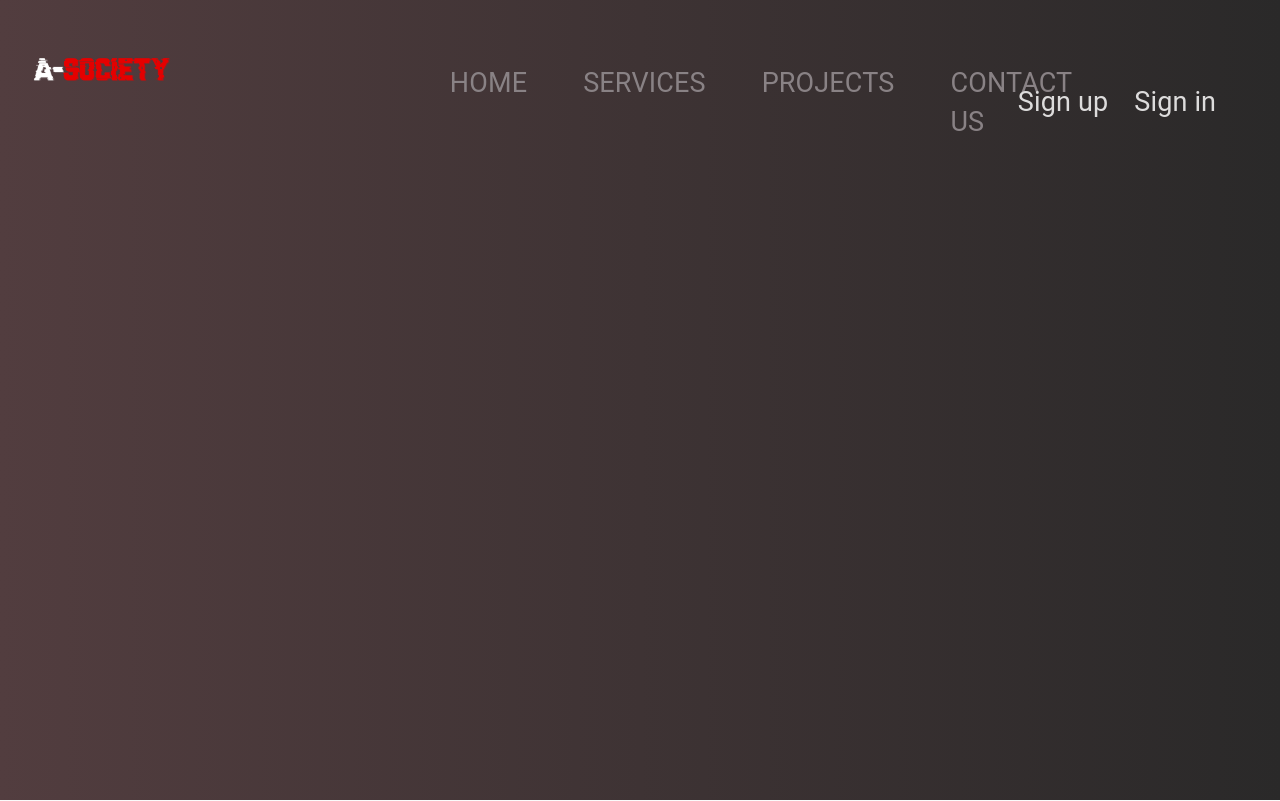
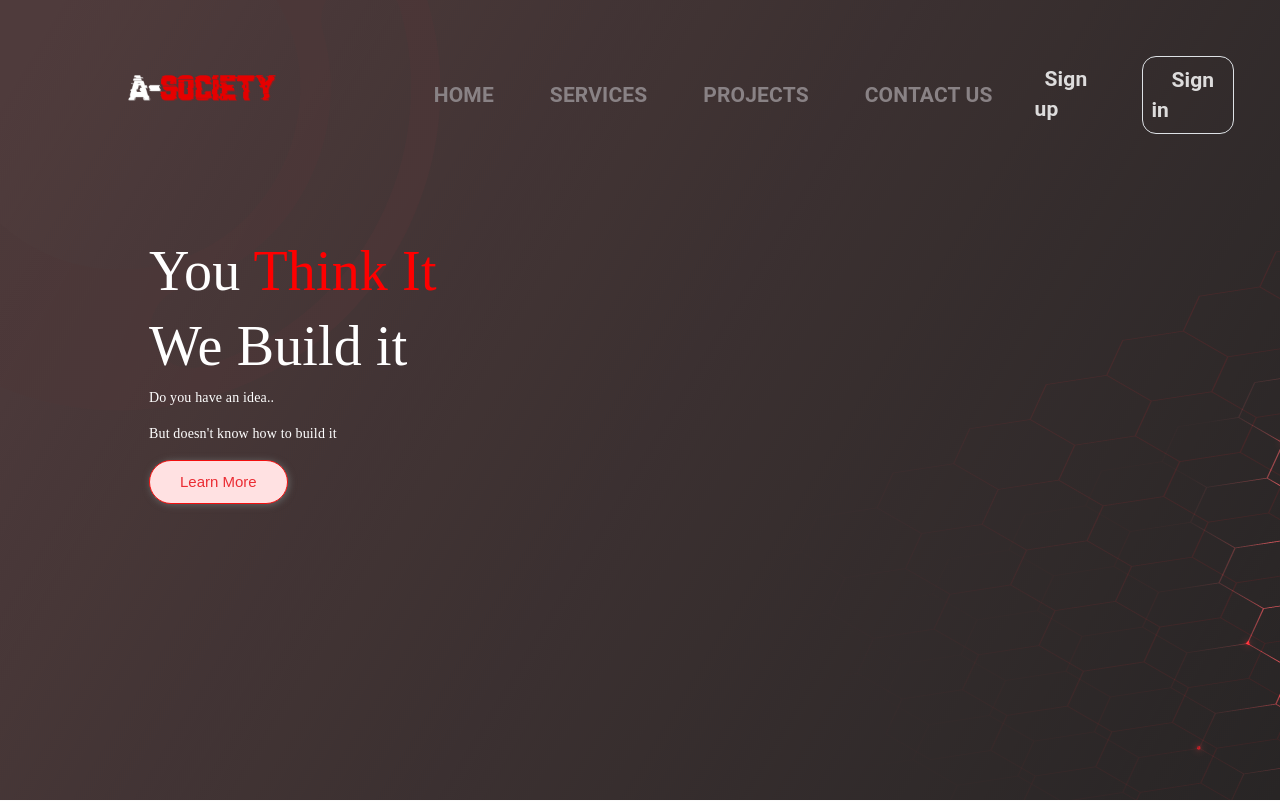
Before and after one commit to Ruhulcse/society, a React (Create React App) app: page / in a window 1280 px wide. Shown: the top 801 px of the page. Built offline with nearby package versions, Linux system fonts and the light colour scheme.

Commit message:
nav section fixed

```diff
--- a/package.json
+++ b/package.json
@@ -19,6 +19,7 @@
     "react-dom": "^17.0.1",
     "react-hook-form": "^6.15.5",
     "react-line-awesome": "^1.3.2",
+    "react-router-dom": "^5.2.0",
     "react-scripts": "4.0.3",
     "web-vitals": "^1.1.1"
   },
--- a/src/Components/Choose.jsx
+++ b/src/Components/Choose.jsx
@@ -6,12 +6,13 @@ import headset from "../assets/img/headset.png";
 import research from "../assets/img/research.png";
 import surface from "../assets/img/surface1.png";
 import awareness from "../assets/img/awareness.png"
+import path from "../assets/img/Path 401.png"
 function Choose() {
     return (
         <div className="container-fluid cbg">
             <div className="row" style={{paddingTop: "5%",paddingBottom: "5%"}}>
                 <div className="col-md-2">
-                    {/* <h1>Logo missing</h1> */}
+                  <img src={path} className="img-fluid" alt="not found"/>
                 </div>
                 <div className="col-md-6">
                     <h1>
--- a/src/Components/Head.jsx
+++ b/src/Components/Head.jsx
@@ -24,34 +24,34 @@ function Head() {
     return (
         <div className="container-fluid bg">
          <div className="row pt-5">
-             <div className="col-md-2">
+             <div className="col-md-3">
                 <div>
-                    <a className="navbar-brand" href="/">
+                    <a className="navbar-brand" style={{paddingLeft:"32%",paddingTop:"8%"}} href="/">
                         <img src={logo}  className="img-fluid"  alt="not found" />
                     </a>
                 </div>
              </div>
-             <div className="col-md-10">
+             <div className="col-md-9">
              <nav className="navbar navbar-expand-md navbar-light ">
                 <button type="button" class="navbar-toggler" data-toggle="collapse" data-target="#navbarCollapse">
                     <span className="navbar-toggler-icon"></span>
                 </button>
                 <div className="collapse navbar-collapse ml-2" id="navbarCollapse">
-                    <div className="col-md-9 navbar-nav ml-auto" style={{paddingLeft:"15%"}}>
+                    <div className="col-md-9 navbar-nav ml-auto" style={{paddingLeft:"3%"}}>
                         <a href="#event" className="pl-5 nav-item nav-link "> <section className="navitem">{nav.home}</section></a>
                         <a href="#client" className="pl-5 nav-item nav-link"> <section className="navitem">{nav.service}</section></a>
                         <a href="#client" className="pl-5 nav-item nav-link"> <section className="navitem">{nav.project}</section></a>
                         <a href="#contact" className="pl-5 nav-item nav-link"> <section className="navitem">{nav.contact}</section></a>
                     </div>
                     <div className="col-md-3 navbar-nav ml-auto">
-                       <a href="#client" className="nav-item nav-link"  ><span className="navitem">{nav.signin}</span></a>
-                        <a href="#client" className="nav-item nav-link" ><span className="navitem">{nav.signup}</span></a>
+                       <a href="#client" className="nav-item nav-link"  ><span className="navitem pr-5">{nav.signin}</span></a>
+                        <a href="#client" className="nav-item nav-link border" ><span className="navitem" style={{marginLeft:"10px",marginRight:"10px"}}>{nav.signup}</span></a>
                     </div>
                 </div>
              </nav>
              </div>
          </div>
-         {/* <div className="d-flex mt-5">
+         <div className="d-flex mt-5 pt-5">
              <div className="col-md-6">
                  <div className="slogan">
                      <h1 className="brand">
@@ -64,10 +64,7 @@ function Head() {
                      <button className="bt">Learn More</button>
                  </div>
              </div>
-             <div className="col-md-6">
-               <img src={coolDesign}  className="img-fluid" alt="not found"/>
-             </div>
-         </div> */}
+         </div>
         </div>
     )
 }
--- a/src/assets/css/style.css
+++ b/src/assets/css/style.css
@@ -1,13 +1,18 @@
 /*header section*/
 .bg {
 	background-color: #523d3f;
-	background-image: linear-gradient(to right, #523d3f, #2a2929);
+	background-image: url("../img/Background.png");
 	width: 100%;
 	height: 100vh;
 }
 .navitem {
 	color: #898285;
-	font-size: 27px;
+	font-size: 21px;
+	font-weight: bold;
+}
+.border{
+	border: 1px solid #ececec;
+    border-radius: 14px;
 }
 .navitem:hover {
 	color: white;
@@ -18,7 +23,7 @@
 .slogan {
 	color: white;
 	padding-left: 20%;
-	font-family: 'Poppins';
+	font-family: 'SF Pro text bold';
 }
 .redFont {
 	color: red;
```
Also changed, not shown: src/assets/img/Background.png (added), 1 other file (tests, documents, lock files or other folders).
